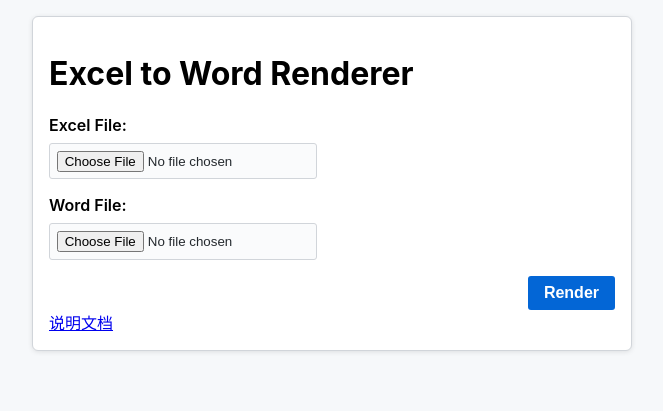
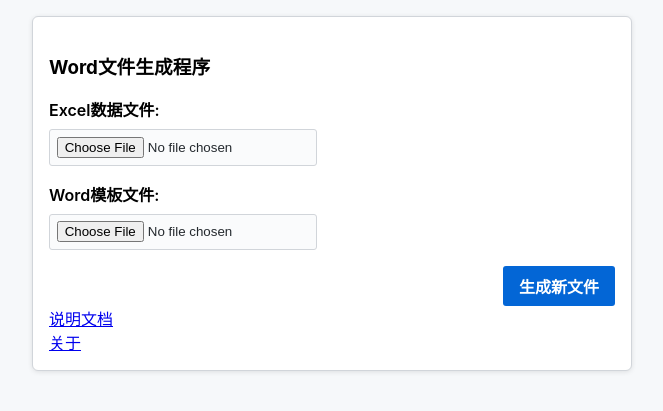
Before and after one commit to smallpigg/flask_app, a Flask app: page / in a window 1280 px wide. Shown: the top 411 px of the page, without its empty margins (308-971 px from the left). Run offline with Flask 3, Linux system fonts and the light colour scheme.

Commit message:
20230401-001

```diff
--- a/app.py
+++ b/app.py
@@ -9,9 +9,13 @@ import docx
 
 app = Flask(__name__)
 
+# 定义全局变量并初始化为0
+visit_count = 0
 
 @app.route('/')
 def index():
+    global visit_count
+    visit_count += 1
     return render_template('index.html')
 
 
@@ -43,6 +47,10 @@ def render():
 def doc():
     return render_template('doc.html')
 
+@app.route('/about')
+def about():
+    return render_template('about.html', visit_count=visit_count)
+
 
 if __name__ == '__main__':
     app.run(host='0.0.0.0', port=5000, debug=True)
--- a/templates/index.html
+++ b/templates/index.html
@@ -68,21 +68,23 @@
   <body>
     <div class="container">
       <div class="box">
-        <h1 class="h3">Excel to Word Renderer</h1>
+        <h3 class="h3">Word文件生成程序</h3>
         <form action="{{ url_for('render') }}" method="post" enctype="multipart/form-data">
           <div class="form-control">
-            <label for="excel-file">Excel File:</label>
+            <label for="excel-file">Excel数据文件:</label>
             <input type="file" name="excel_file" id="excel-file" accept=".xlsx" required>
           </div>
           <div class="form-control">
-            <label for="word-file">Word File:</label>
+            <label for="word-file">Word模板文件:</label>
             <input type="file" name="word_file" id="word-file" accept=".docx" required>
           </div>
           <div class="form-actions">
-            <button type="submit" class="btn">Render</button>
+            <button type="submit" class="btn">生成新文件</button>
           </div>
           <div class="doc-link">
           <a href="{{ url_for('doc') }}">说明文档</a>
+          <div class="doc-link">
+          <a href="{{ url_for('about') }}">关于</a>
           </div>
         </form>
       </div>
```
Also changed, not shown: templates/about.html (added, +14 -0 lines).
